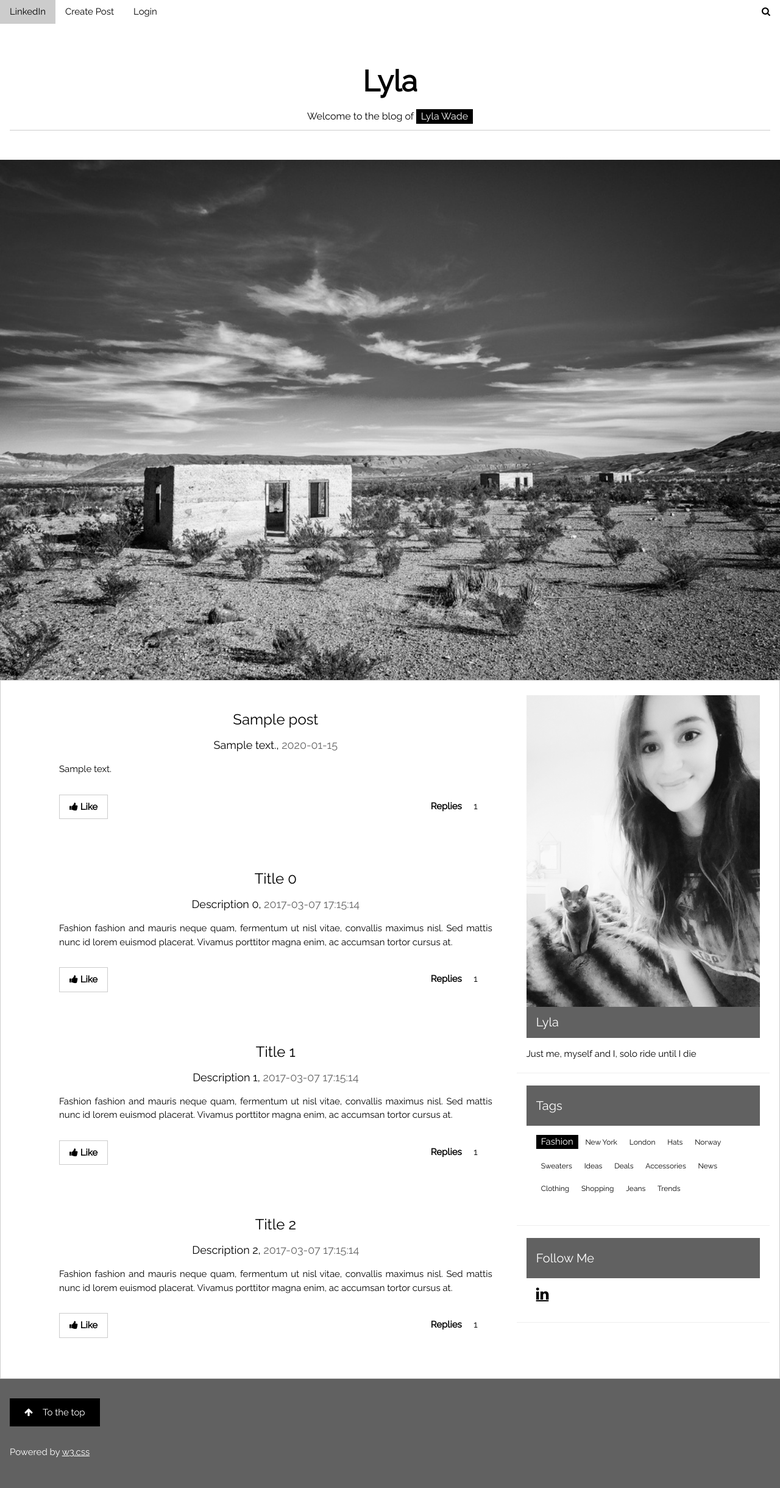
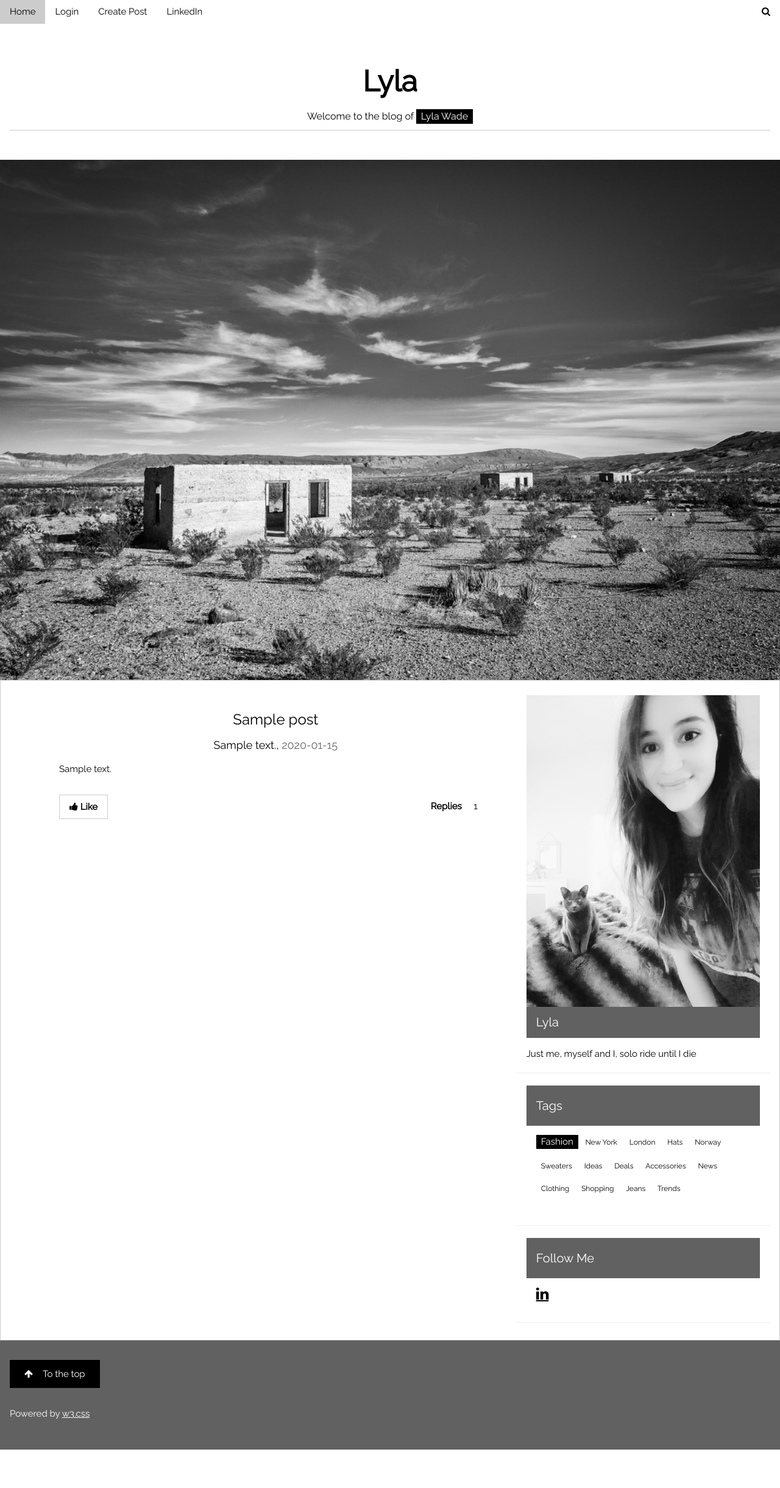
Before and after one commit to lylawade/Personal-Website, a Flask app: page / in a window 1280 px wide. Shown: the whole page at 61% size. After the commit the page ends 2377 px from the top, so only its background shows below. Run offline with Flask 2, Linux system fonts and the light colour scheme; tables that the repository leaves empty hold one stand-in row (values such as "Sample post"); some libraries are stand-ins or nearby versions.

Commit message:
Now saving new posts in databases - No longer displaying dummy posts

```diff
--- a/routes.py
+++ b/routes.py
@@ -59,7 +59,6 @@ def close_db(error):
 @app.route('/')
 def home():
 	db = get_db()
-	addDummyPosts();
 	cur = db.execute('select title, description, post_body, date, author, post_id from posts')
 	posts = cur.fetchall()
 	return render_template('layout.html', posts = posts)
@@ -67,6 +66,12 @@ def home():
 @app.route('/createPost', methods=['GET', 'POST'])
 def createPost():
 	#Get posts to display
+	if(request.method == 'POST'):
+		title = request.form['Title']
+		body = request.form['body']
+		#Put in database
+		addPost(title, body)
+
 	db = get_db()
 	cur = db.execute('select title, description, post_body, date, author, post_id from posts')
 	posts = cur.fetchall()
@@ -80,22 +85,21 @@ def login():
 	return redirect('/')
 
 #Routing ends
+#Helper methods begin
 #_______________________________________________________________________________________
 
-def addDummyPosts():
-	i = 0
+
+def addPost(title, body):
 	db = get_db()
+	db.execute('insert into posts (title, post_body, description, author) values (?,?,?,?)',
+	[title, body, "Test Description", "System User"])
+	db.commit()
 
-	while(i<3):
-		db.execute('insert into posts (title, post_body, description, author) values (?,?,?,?)',
-		["Title " + str(i), "Fashion fashion and mauris neque quam, fermentum ut nisl vitae, convallis maximus nisl. Sed mattis nunc id lorem euismod placerat. Vivamus porttitor magna enim, ac accumsan tortor cursus at.", "Description " + str(i), "System User"])
-		db.commit()
-		i+=1
+
+#Helper methods end
+#_______________________________________________________________________________________
 
 if __name__ == '__main__':
-	#Uncomment below when deployed on server
-	#If uncommented, everytime route.py is run
-	#database is reinitialized
 	with app.app_context():
 
 		if('liveconsole' not in socket.gethostname()):
--- a/templates/layout.html
+++ b/templates/layout.html
@@ -17,11 +17,14 @@ body {font-family: "Raleway"}
 
 <!-- Navigation bar with social media icons -->
 <div class="w3-bar w3-white w3-hide-small">
+
   <!-- replace below link with LinkedIn -->
+  <a href="{{ url_for('home') }}" class="w3-bar-item w3-button">Home</a>
+  <a href="{{ url_for('login') }}" class="w3-bar-item w3-button">Login</a>
+  <a href="{{ url_for('createPost') }}" class="w3-bar-item w3-button">Create Post</a>
   <a  href="https://www.google.com" class="w3-bar-item w3-button">LinkedIn</a>
-  <a href="{{ url_for('createPost') }}" class="w3-bar-item w3-button">Create Post</a>
-  <a href="{{ url_for('login') }}" class="w3-bar-item w3-button">Login</a>
   <a href="#" class="w3-bar-item w3-button w3-right"><i class="fa fa-search"></i></a>
+
 </div>
 
 <!-- w3-content defines a container for fixed size centered content,
@@ -44,17 +47,12 @@ and is wrapped around the whole page content, except for the footer in this exam
     </div>
   </header>
 
-
-
   <!-- Grid -->
   <div class="w3-row w3-padding w3-border">
-
-	<!-- Blog entries -->
-		<!-- Create Post-->
-		{% block content %}
-		{% endblock %}
-
-		<!-- END Create Post -->
+	<!-- Create Post-->
+	{% block content %}
+	{% endblock %}
+	<!-- END Create Post -->
 
 	<!-- Blog entries -->
 	<div class="w3-col l8 s12">
```
